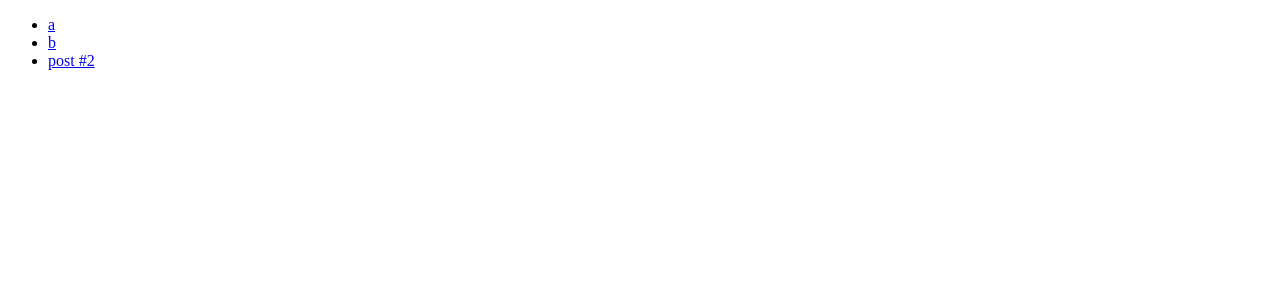
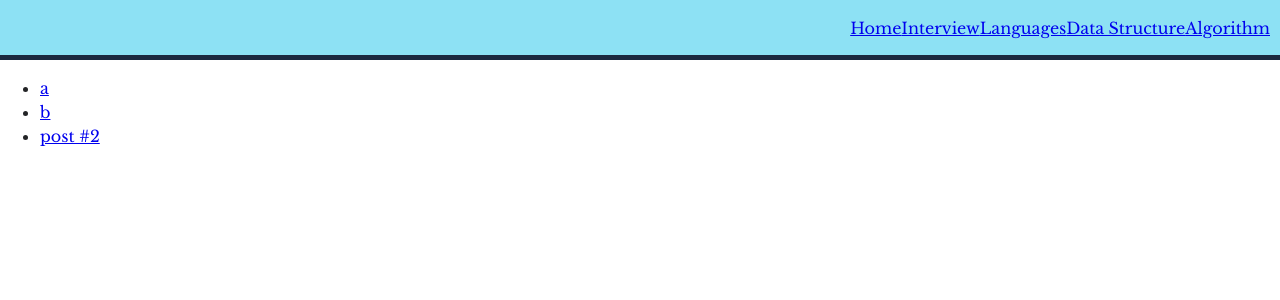
Before and after one commit to nathanqueija/website, a Next.js app: page / in a window 1280 px wide. Shown: the top 300 px of the page. Built offline with nearby package versions, Linux system fonts and the light colour scheme.

Commit message:
Add styled components

```diff
--- /dev/null
+++ b/components/layout/Layout.js
@@ -0,0 +1,13 @@
+import React from 'react';
+import NavBar from './NavBar';
+
+const Layout = ({ children }) => {
+  return (
+    <React.Fragment>
+      <NavBar />
+      {children}
+    </React.Fragment>
+  );
+};
+
+export default Layout;
--- /dev/null
+++ b/components/layout/NavBar/NavBar.js
@@ -0,0 +1,12 @@
+import Nav from './NavBar.style';
+const NavBar = props => (
+  <Nav>
+    <a href="#">Home</a>
+    <a href="#">Interview</a>
+    <a href="#">Languages</a>
+    <a href="#">Data Structure</a>
+    <a href="#">Algorithm</a>
+  </Nav>
+);
+
+export default NavBar;
--- /dev/null
+++ b/components/layout/NavBar/NavBar.style.js
@@ -0,0 +1,11 @@
+import styled from 'styled-components';
+
+export default styled.nav`
+  background: ${({ theme }) => theme.colors.secondary};
+  height: 60px;
+  border-bottom: 5px solid ${({ theme }) => theme.colors.quaternary};
+  display: flex;
+  justify-content: flex-end;
+  align-items: center;
+  padding: 10px;
+`;
--- /dev/null
+++ b/components/layout/NavBar/index.js
@@ -0,0 +1,3 @@
+import NavBar from './NavBar';
+
+export default NavBar;
--- /dev/null
+++ b/components/layout/index.js
@@ -0,0 +1,3 @@
+import Layout from './Layout';
+
+export default Layout;
--- /dev/null
+++ b/next.config.js
@@ -0,0 +1,8 @@
+const path = require('path');
+
+module.exports = {
+  webpack(config, options) {
+    config.resolve.alias['components'] = path.join(__dirname, 'components');
+    return config;
+  }
+};
--- a/package.json
+++ b/package.json
@@ -18,9 +18,11 @@
     "express": "^4.17.1",
     "next": "^8.1.0",
     "react": "^16.8.6",
-    "react-dom": "^16.8.6"
+    "react-dom": "^16.8.6",
+    "styled-components": "^4.2.0"
   },
   "devDependencies": {
+    "babel-plugin-styled-components": "^1.10.0",
     "coveralls": "^3.0.3",
     "enzyme": "^3.9.0",
     "enzyme-adapter-react-16": "^1.13.2",
--- /dev/null
+++ b/pages/_app.js
@@ -0,0 +1,82 @@
+import App, { Container } from 'next/app';
+import Head from 'next/head';
+import React from 'react';
+import { ThemeProvider } from 'styled-components';
+import { createGlobalStyle } from 'styled-components';
+import Layout from 'components/layout';
+
+const GlobalStyles = createGlobalStyle`
+
+
+  html {
+    color: ${({ theme }) => theme.colors.text};
+    font-family: ${({ theme }) => theme.fontFamily};
+    font-size: 100%;
+    -webkit-font-smoothing: antialiased;
+    box-sizing: border-box;
+  }
+  body {
+    margin: 0;
+    padding: 0;
+    width: 100%;
+    font-size: 1rem;
+    line-height: 1.5;
+
+
+  }
+
+  *, *:before, *:after {
+      box-sizing: inherit;
+    }
+
+
+  a {
+  :hover{
+    background: ${({ theme }) => theme.colors.secondary};
+  }
+  }
+`;
+
+const theme = {
+  colors: {
+    primary: '#727272',
+    secondary: '#8de1f4',
+    tertiary: '#40c9bb',
+    quaternary: '#1b293f',
+    text: '#232426'
+  },
+  fontFamily: "'Libre Baskerville', serif"
+};
+
+export default class MyApp extends App {
+  static async getInitialProps({ Component, ctx }) {
+    let pageProps = {};
+
+    if (Component.getInitialProps) {
+      pageProps = await Component.getInitialProps(ctx);
+    }
+
+    return { pageProps };
+  }
+
+  render() {
+    const { Component, pageProps } = this.props;
+    return (
+      <ThemeProvider theme={theme}>
+        <Container>
+          <Head>
+            <title>Nathan Queija | Software Engineer</title>
+            <link
+              href="https://fonts.googleapis.com/css?family=Libre+Baskerville:400,400i,700&display=swap"
+              rel="stylesheet"
+            />
+          </Head>
+          <GlobalStyles />
+          <Layout>
+            <Component {...pageProps} />
+          </Layout>
+        </Container>
+      </ThemeProvider>
+    );
+  }
+}
--- /dev/null
+++ b/pages/_document.js
@@ -0,0 +1,29 @@
+import Document from 'next/document';
+import { ServerStyleSheet } from 'styled-components';
+
+export default class MyDocument extends Document {
+  static async getInitialProps(ctx) {
+    const sheet = new ServerStyleSheet();
+    const originalRenderPage = ctx.renderPage;
+
+    try {
+      ctx.renderPage = () =>
+        originalRenderPage({
+          enhanceApp: App => props => sheet.collectStyles(<App {...props} />)
+        });
+
+      const initialProps = await Document.getInitialProps(ctx);
+      return {
+        ...initialProps,
+        styles: (
+          <>
+            {initialProps.styles}
+            {sheet.getStyleElement()}
+          </>
+        )
+      };
+    } finally {
+      sheet.seal();
+    }
+  }
+}
```
Also changed, not shown: 1 other file (tests, documents, lock files or other folders).
